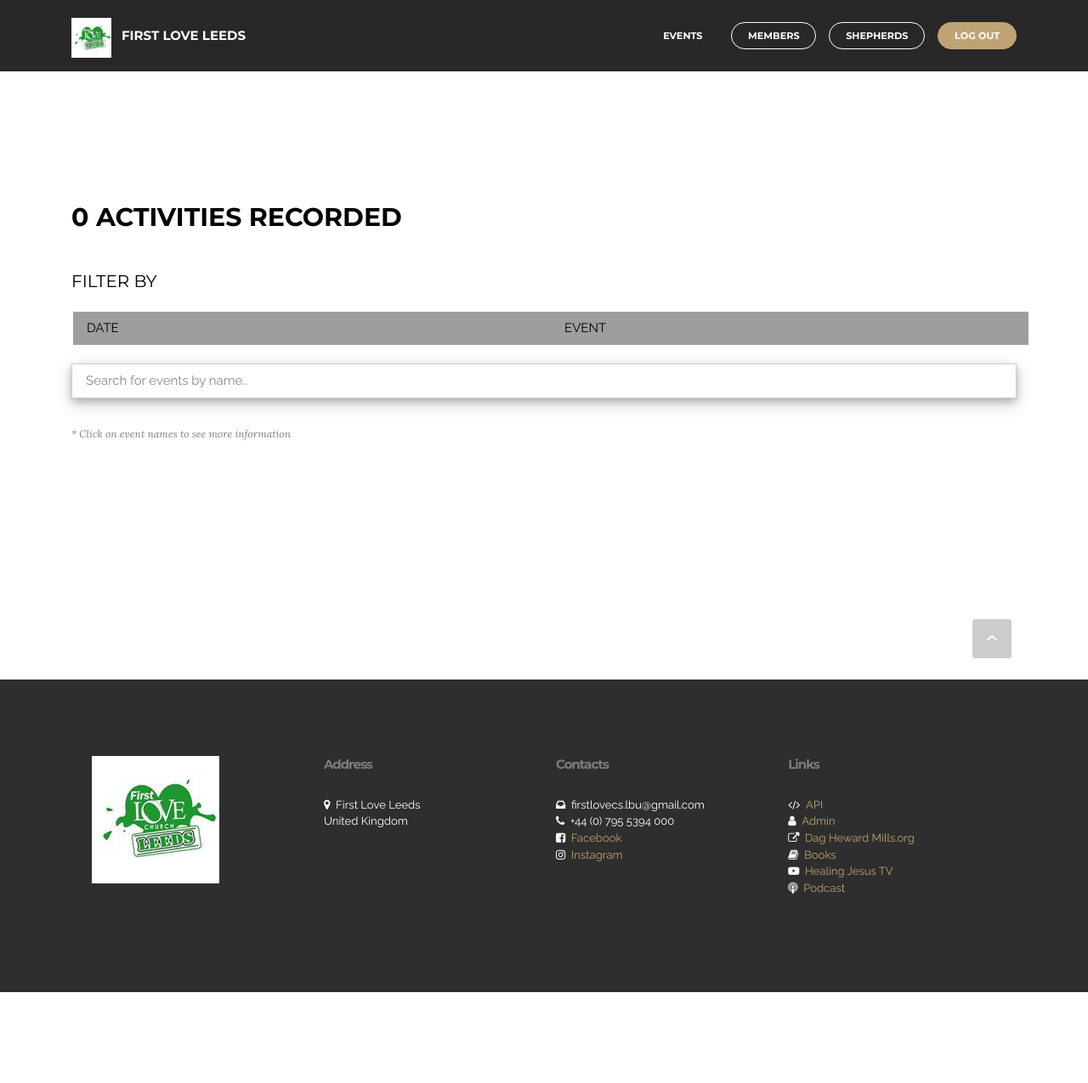
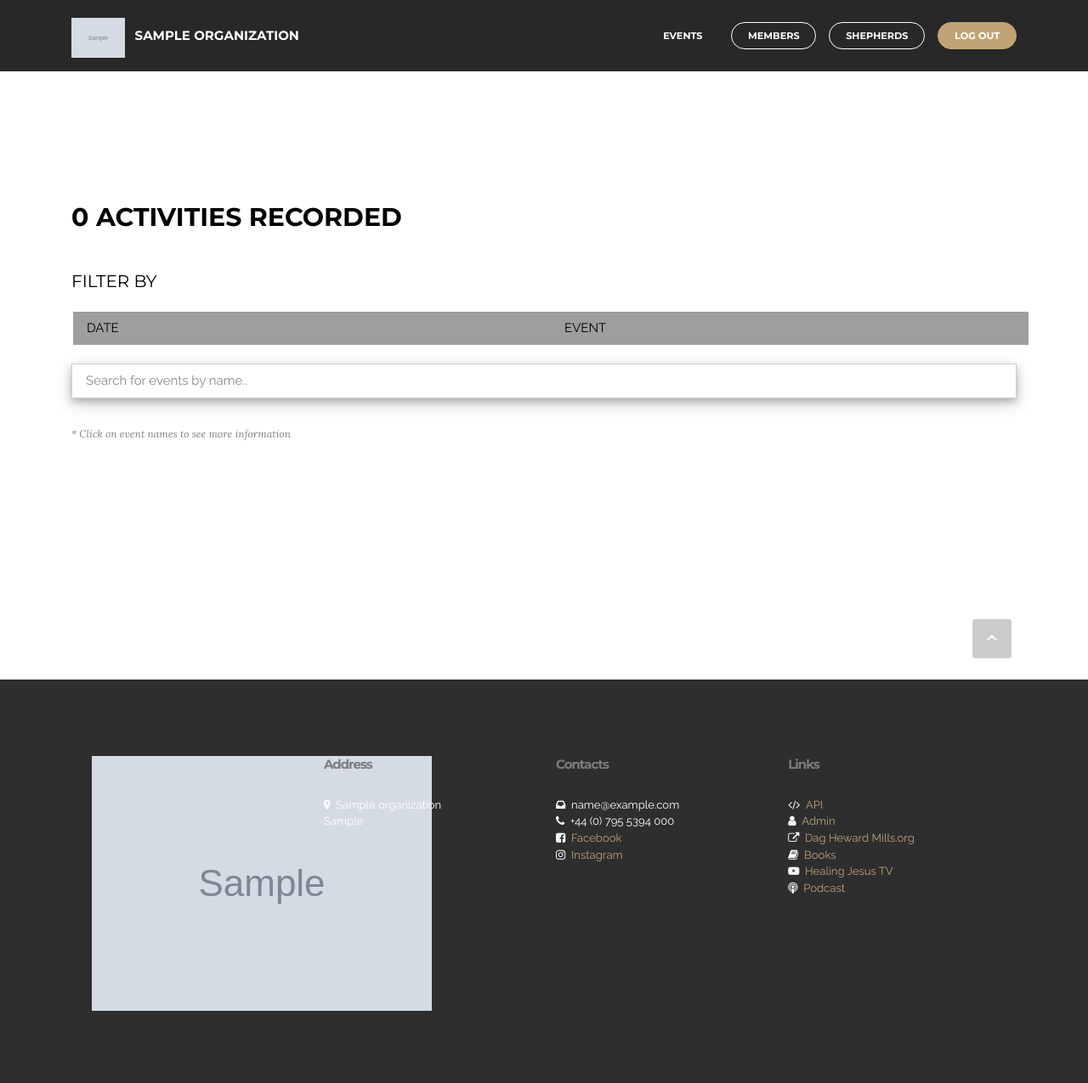
Before and after one commit to mkasante/FirstLoveBrad, a Django app: page /event/ in a window 1280 px wide. Shown: the whole page at 85% size. Before the commit the page ends 1168 px from the top, so only its background shows below. Run offline with Django 3.2, Linux system fonts and the light colour scheme; a user stored in the database is signed in; tables that the repository leaves empty hold one stand-in row (values such as "Sample post"); grey boxes marked "Sample" are stand-in pictures; data that the repository does not hold is empty; some libraries are stand-ins or nearby versions.

Commit message:
added organisation model

```diff
--- a/member/templatetags/first_love_custom.py
+++ b/member/templatetags/first_love_custom.py
@@ -1,5 +1,7 @@
 from django import template
 import re
+
+from welcome.models import Organization
 
 register = template.Library()
 
--- /dev/null
+++ b/member/templatetags/org_info.py
@@ -0,0 +1,8 @@
+from django import template
+from welcome.models import Organization
+
+register = template.Library()
+
+@register.simple_tag
+def user_info(arg):
+	return getattr(Organization.objects.last(), arg, "First Love Church")
--- /dev/null
+++ b/welcome/models.py
@@ -0,0 +1,24 @@
+from django.db import models
+from django.contrib import admin
+from django.contrib.auth.models import User
+
+# Create your models here.
+class Organization(models.Model):
+    name = models.CharField(max_length=50, unique=False)
+    email = models.EmailField(max_length=50, blank=True, null=True, verbose_name="Email Address")
+    instagram = models.CharField(max_length=50, blank=True, null=True)
+    logo = models.CharField(max_length=1000, blank=True, help_text="Link to image to use e.g. instagram logo url")
+    country = models.CharField(max_length=100, blank=True)
+
+
+    def __str__(self):
+        return self.name
+
+    class Meta:
+        ordering = ["-id"]
+
+class OrganizationAdmin(admin.ModelAdmin):
+    filter_by = ('name', 'email', 'instagram')
+    list_display = ('name', 'email', 'instagram')
+    list_per_page = 50
+    order_by = ('-id', 'name')
--- a/welcome/templates/_partial/base.html
+++ b/welcome/templates/_partial/base.html
@@ -2,7 +2,7 @@
 <!DOCTYPE html>
 <html>
 
-{% load staticfiles %}
+{% load staticfiles %} {% load org_info %}
 
 <head>
     <!-- Site made with Mobirise Website Builder v3.8.8,  -->
@@ -10,7 +10,7 @@
     <meta http-equiv="X-UA-Compatible" content="IE=edge">
     <meta name="generator" content="Mobirise v3.8.8, mobirise.com">
     <meta name="viewport" content="width=device-width, initial-scale=1">
-    <link rel="shortcut icon" href="{% static 'images/fl-leeds-128x128-52.jpg' %}" type="image/x-icon">
+    <link rel="shortcut icon" href="{% user_info 'logo' %}" type="image/x-icon">
     <meta name="description" content="">
 
     <link rel="stylesheet" href="https://fonts.googleapis.com/css?family=Lora:400,700,400italic,700italic&amp;subset=latin">
@@ -27,7 +27,7 @@
     <link rel="stylesheet" href="{% static 'mobirise/css/mbr-additional.css' %}" type="text/css">
 
     <title>
-        {% block title %} {% endblock title %} - First Love Leeds
+        {% block title %} {% endblock title %} - {% user_info 'name' %}
     </title>
 
 </head>
@@ -43,8 +43,8 @@
 
 
                         <div class="navbar-brand">
-                            <a href="{% url 'member:index' %}" class="navbar-logo"><img src="{% static 'images/fl-leeds-128x128-52.jpg' %}" alt="First love church leeds" title="First love church leeds"></a>
-                            <a class="navbar-caption" href="{% url 'welcome:index' %}">FIRST LOVE LEEDS</a>
+                            <a href="{% url 'member:index' %}" class="navbar-logo"><img src="{% user_info 'logo' %}" alt="{% user_info 'name' %}" title="{% user_info 'name' %} church"></a>
+                            <a class="navbar-caption" href="{% url 'welcome:index' %}"><span style="text-transform:uppercase">{% user_info 'name' %}</span></a>
                         </div>
 
                     </div>
@@ -90,19 +90,19 @@
             <div class="row">
                 <div class="mbr-footer-content col-xs-12 col-md-3">
                     <div>
-                        <a href="#"><img src="{% static 'images/fl-leeds.jpg' %}" alt="First Love Leeds Logo" title="First Love Leeds "></a>
+                        <a href="#"><img src="{% user_info 'logo' %}" alt="{% user_info 'name' %} Logo" title="{% user_info 'name' %} "></a>
                     </div>
                 </div>
                 <div class="mbr-footer-content col-xs-12 col-md-3">
                     <p><strong>Address</strong><br>
-                        <i class="fa fa-map-marker" aria-hidden="true"></i>&nbsp;&nbsp;First Love Leeds<br> United Kingdom</p>
+                        <i class="fa fa-map-marker" aria-hidden="true"></i>&nbsp;&nbsp;{% user_info 'name' %}<br> {% user_info 'country' %}</p>
                 </div>
                 <div class="mbr-footer-content col-xs-12 col-md-3">
                     <p><strong>Contacts</strong><br>
-                        <i class="fa fa-inbox" aria-hidden="true"></i>&nbsp;&nbsp;firstlovecs.lbu@gmail.com<br>
+                        <i class="fa fa-inbox" aria-hidden="true"></i>&nbsp;&nbsp;{% user_info 'email' %}<br>
                         <i class="fa fa-phone" aria-hidden="true"></i>&nbsp;&nbsp;+44 (0) 795 5394 000<br>
                         <i class="fa fa-facebook-square" aria-hidden="true"></i>&nbsp;&nbsp;<a class="text-primary" href="https://www.facebook.com/FirstLoveChurchUK">Facebook</a><br>
-                        <i class="fa fa-instagram" aria-hidden="true"></i>&nbsp;&nbsp;<a class="text-primary" href="https://www.instagram.com/firstloveleeds">Instagram</a></p>
+                        <i class="fa fa-instagram" aria-hidden="true"></i>&nbsp;&nbsp;<a class="text-primary" href="{% user_info 'instagram' %}">Instagram</a></p>
                 </div>
                 <div class="mbr-footer-content col-xs-12 col-md-3">
                     <p><strong>Links</strong><br> {% if user.is_authenticated %}
```
Also changed, not shown: welcome/admin.py (added, +7 -0 lines), firstloveleeds.db, welcome/migrations/0001_initial.py (added), welcome/migrations/__init__.py (added).
